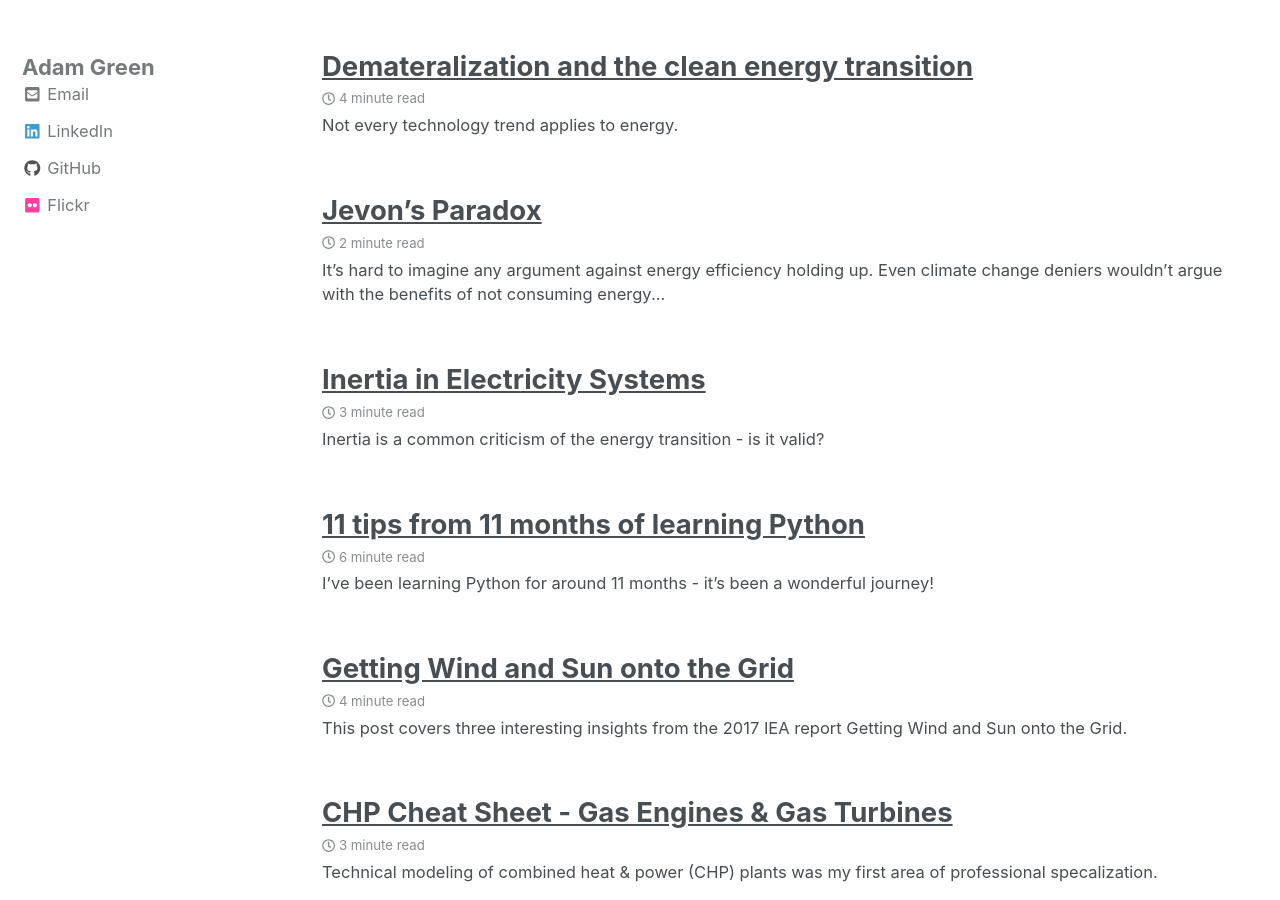
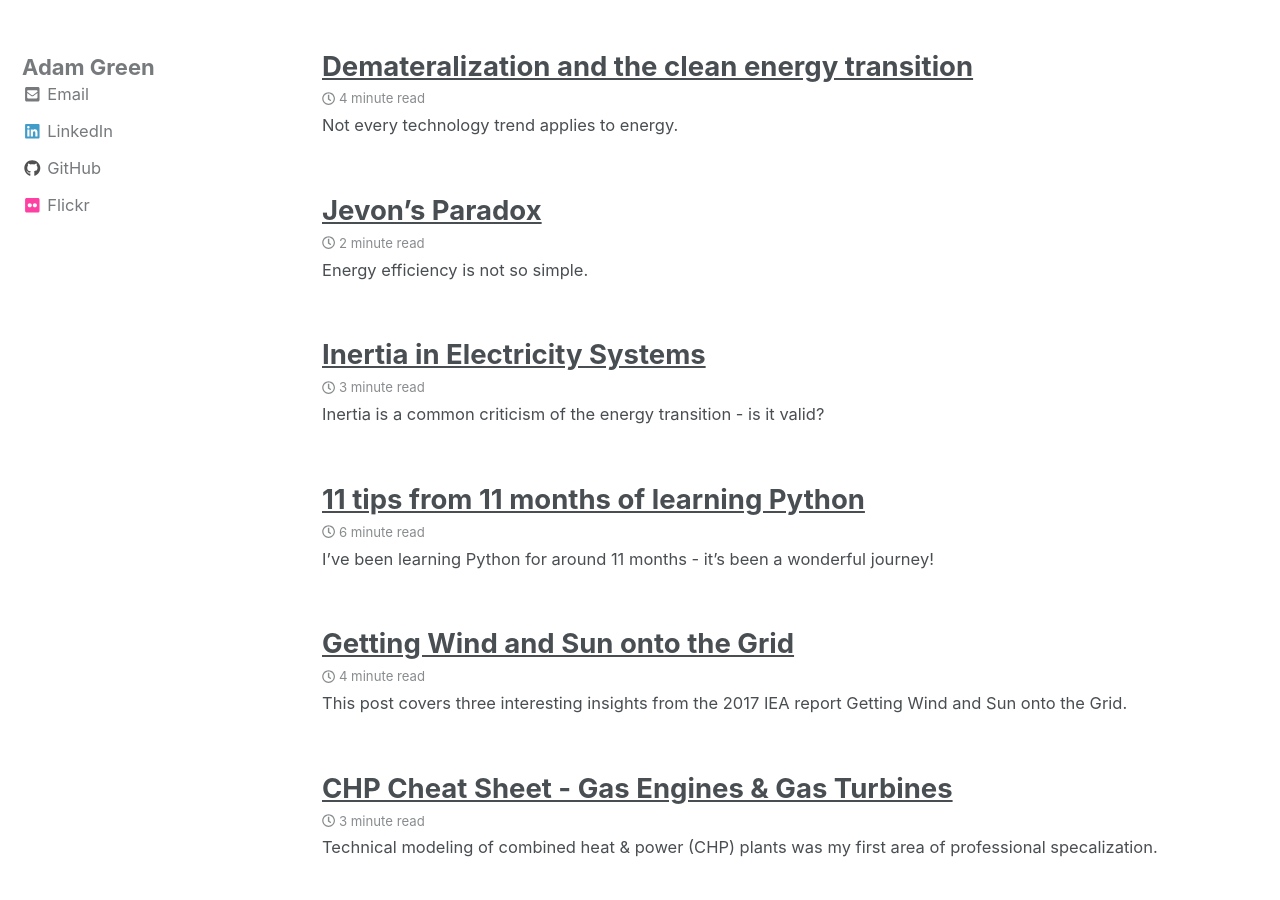
Before and after one commit to ADGEfficiency/adgefficiency.github.io, a Jekyll site: the page built from index.html, in a window 1280 px wide and 900 px high, scrolled down 1368 px. Built offline with Jekyll 4.4.1, drawn with Linux system fonts in a browser that asks for light colours; nearby versions of some CDN libraries; the list of posts is cut into pages by our own code.

Commit message:
drafting

```diff
--- a/_posts/2017-10-30-jevons-paradox.md
+++ b/_posts/2017-10-30-jevons-paradox.md
@@ -4,6 +4,7 @@ date: 2017-10-30
 categories:
   - Energy Basics
 classes: wide
+excerpt: Energy efficiency is not so simple.
 
 ---
 
```
